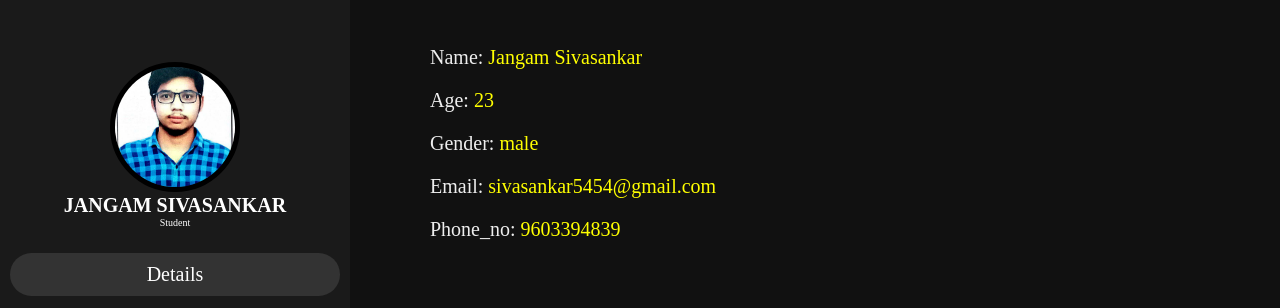
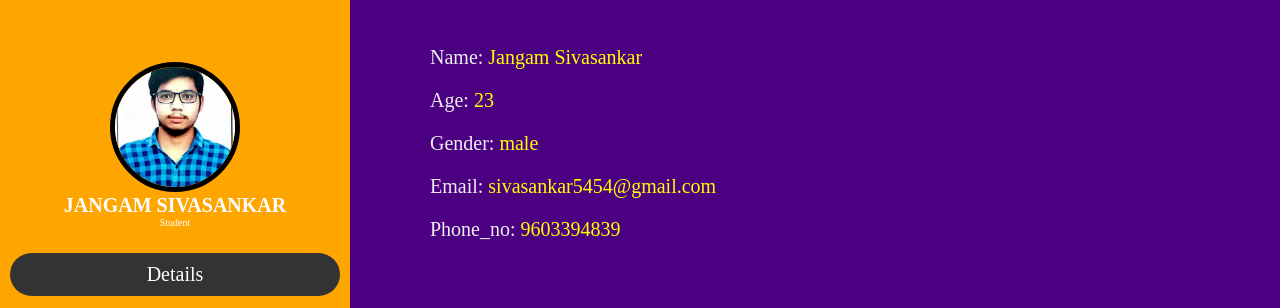
Before and after one commit to Siva128/siva.github.io, a plain HTML site: page index.html in a window 1280 px wide. Shown: the part 122-430 px from the top of the page. Drawn offline with Linux system fonts and the light colour scheme.

Commit message:
Update sty.css

```diff
--- a/sty.css
+++ b/sty.css
@@ -11,7 +11,7 @@ html{
     overflow-x: hidden;
 }
 body{
-    background-color: #111;
+    background-color: #4b0082;
     overflow: hidden;
     padding-left: 35rem;
 }
@@ -71,7 +71,7 @@ header{
     z-index: 1000;
     height: 100%;
     width: 35rem;
-    background:#1a1a1a;
+    background:#ffa500;
     display: flex;
     align-items: center;
     justify-content: center;
```
